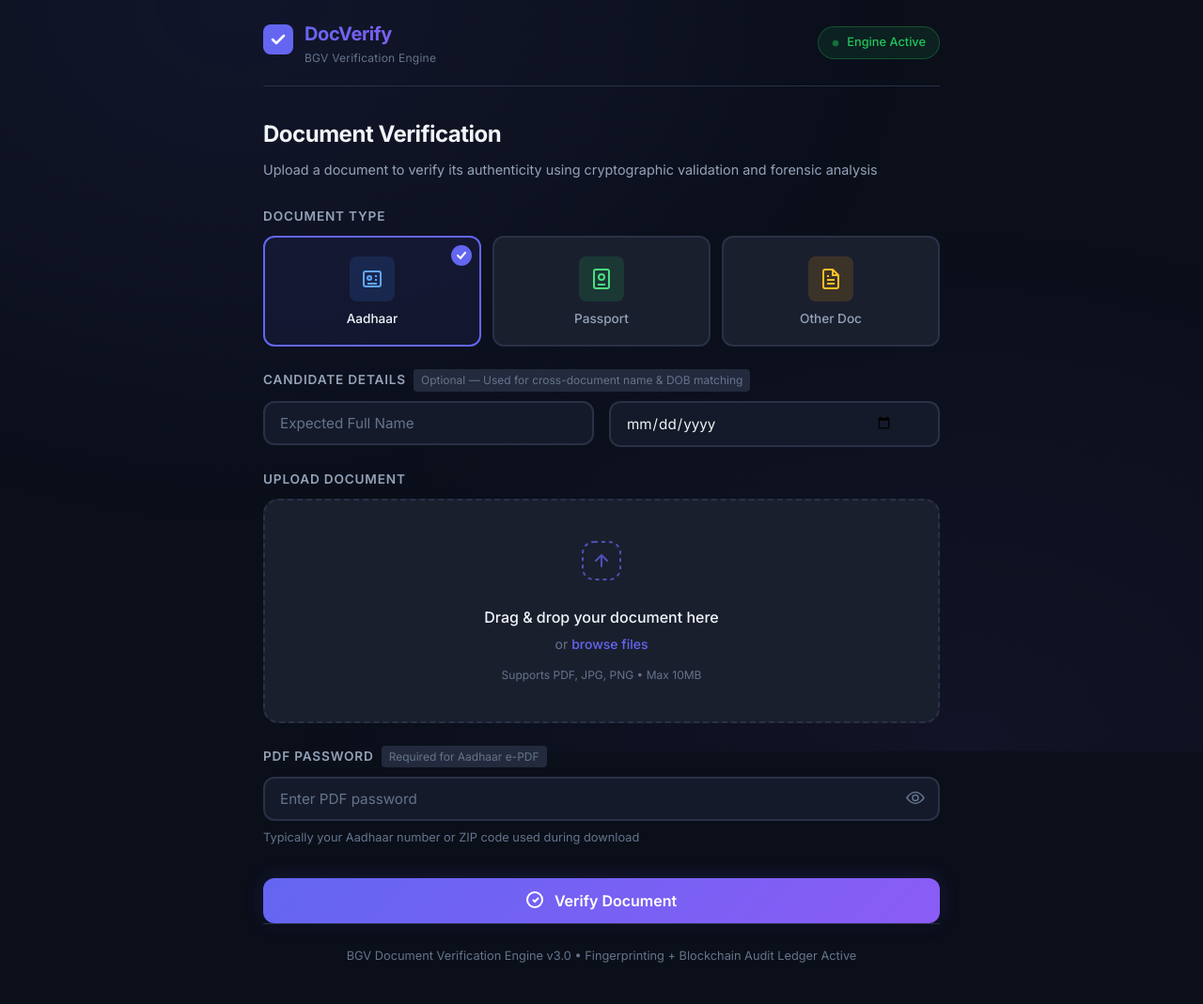
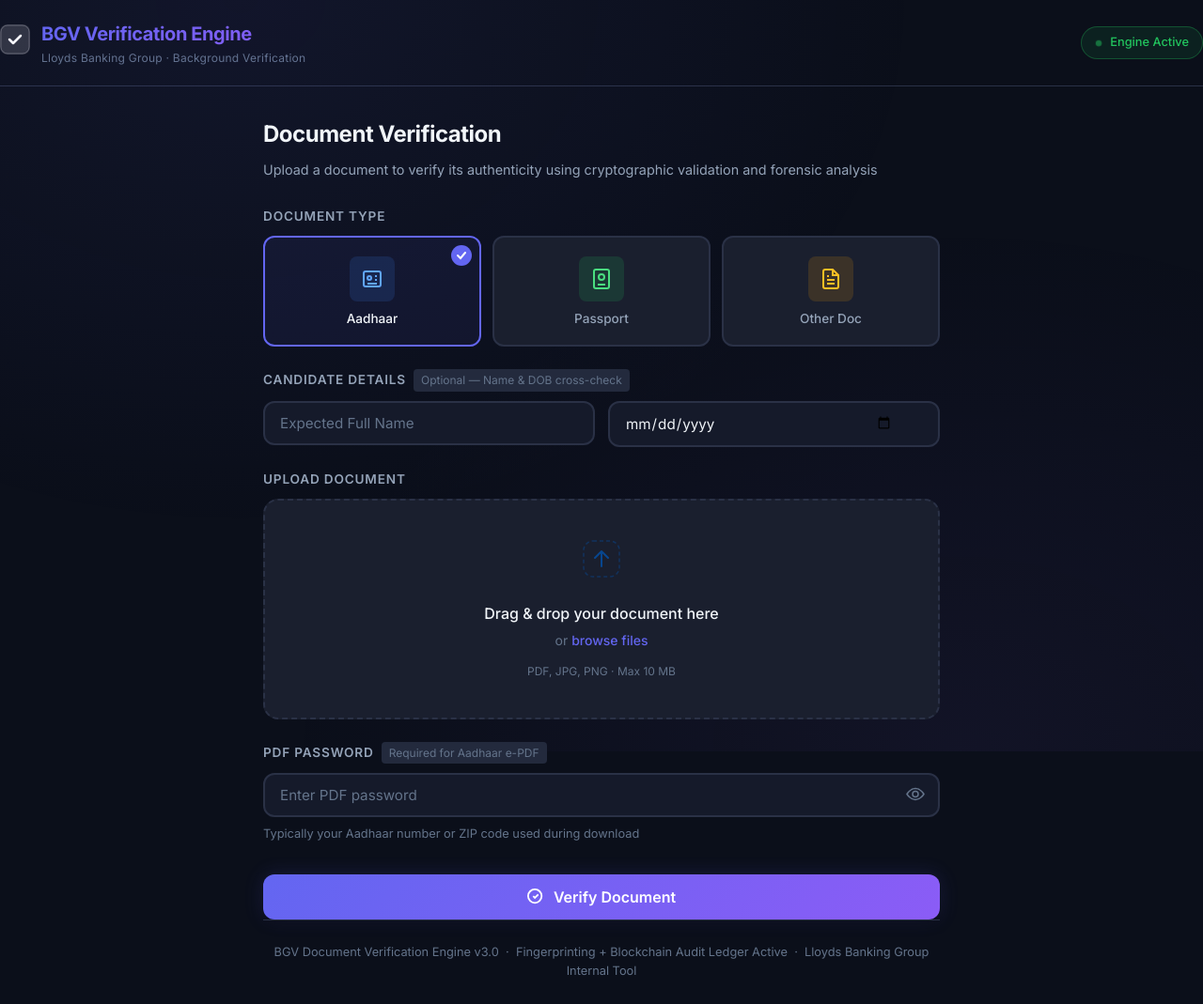
Before and after one commit to ltc-hack2026user139-maker/BGV-Blockchain, a website: page public/index.html in a window 1280 px wide. Shown: the whole page at 94% size. Drawn offline with Linux system fonts and the light colour scheme.

Commit message:
Update index.html

```diff
--- a/public/index.html
+++ b/public/index.html
@@ -3,7 +3,7 @@
 <head>
     <meta charset="UTF-8">
     <meta name="viewport" content="width=device-width, initial-scale=1.0">
-    <title>BGV Document Verification Engine</title>
+    <title>BGV Document Verification — Lloyds Banking Group</title>
     <meta name="description" content="Automated document verification and tamper detection for background verification">
     <link rel="preconnect" href="https://fonts.googleapis.com">
     <link rel="preconnect" href="https://fonts.gstatic.com" crossorigin>
@@ -11,26 +11,20 @@
     <link rel="stylesheet" href="/style.css">
 </head>
 <body>
-    <div class="app-container">
-        <!-- Header -->
+    <!-- Header — full-width banking blue bar -->
     <header class="header">
         <div class="header-content">
             <div class="logo-group">
                 <div class="logo-icon">
                     <svg width="32" height="32" viewBox="0 0 32 32" fill="none">
-                            <rect width="32" height="32" rx="8" fill="url(#logo-grad)"/>
+                        <rect width="32" height="32" rx="8" fill="rgba(255,255,255,0.15)"/>
                         <path d="M10 16L14 20L22 12" stroke="white" stroke-width="2.5" stroke-linecap="round" stroke-linejoin="round"/>
-                            <defs>
-                                <linearGradient id="logo-grad" x1="0" y1="0" x2="32" y2="32">
-                                    <stop stop-color="#6366F1"/>
-                                    <stop offset="1" stop-color="#8B5CF6"/>
-                                </linearGradient>
-                            </defs>
+                        <rect x="1" y="1" width="30" height="30" rx="7" stroke="rgba(255,255,255,0.25)" stroke-width="1"/>
                     </svg>
                 </div>
                 <div>
-                        <h1 class="logo-text">DocVerify</h1>
-                        <p class="logo-sub">BGV Verification Engine</p>
+                    <h1 class="logo-text">BGV Verification Engine</h1>
+                    <p class="logo-sub">Lloyds Banking Group · Background Verification</p>
                 </div>
             </div>
             <div class="header-badge">
@@ -40,6 +34,7 @@
         </div>
     </header>
 
+    <div class="app-container">
         <!-- Main Content -->
         <main class="main-content">
             <!-- Upload Section -->
@@ -101,13 +96,13 @@
                         </div>
                     </div>
 
-                    <!-- Candidate Details (Optional but Recommended) -->
+                    <!-- Candidate Details -->
                     <div class="form-group">
                         <label class="form-label">
                             Candidate Details
-                            <span class="label-hint">Optional — Used for cross-document name & DOB matching</span>
+                            <span class="label-hint">Optional — Name &amp; DOB cross-check</span>
                         </label>
-                        <div class="candidate-inputs" style="display: flex; gap: 16px;">
+                        <div class="candidate-inputs" style="display: flex; gap: 14px;">
                             <div style="flex: 1;">
                                 <input type="text" id="candidate-name" class="form-input" placeholder="Expected Full Name" autocomplete="off">
                             </div>
@@ -123,25 +118,19 @@
                         <div class="file-drop-zone" id="file-drop-zone">
                             <div class="drop-zone-content" id="drop-zone-content">
                                 <div class="drop-icon">
-                                    <svg width="48" height="48" viewBox="0 0 48 48" fill="none">
-                                        <rect x="4" y="4" width="40" height="40" rx="12" stroke="url(#upload-grad)" stroke-width="2" stroke-dasharray="4 4"/>
-                                        <path d="M24 18V30M18 24L24 18L30 24" stroke="url(#upload-grad)" stroke-width="2" stroke-linecap="round" stroke-linejoin="round"/>
-                                        <defs>
-                                            <linearGradient id="upload-grad" x1="4" y1="4" x2="44" y2="44">
-                                                <stop stop-color="#6366F1"/>
-                                                <stop offset="1" stop-color="#8B5CF6"/>
-                                            </linearGradient>
-                                        </defs>
+                                    <svg width="44" height="44" viewBox="0 0 44 44" fill="none">
+                                        <rect x="3" y="3" width="38" height="38" rx="10" stroke="#0057B8" stroke-width="1.5" stroke-dasharray="4 3" opacity="0.5"/>
+                                        <path d="M22 14V30M15 21L22 14L29 21" stroke="#0057B8" stroke-width="2" stroke-linecap="round" stroke-linejoin="round"/>
                                     </svg>
                                 </div>
-                                <p class="drop-text">Drag & drop your document here</p>
+                                <p class="drop-text">Drag &amp; drop your document here</p>
                                 <p class="drop-subtext">or <span class="browse-link">browse files</span></p>
-                                <p class="drop-formats">Supports PDF, JPG, PNG • Max 10MB</p>
+                                <p class="drop-formats">PDF, JPG, PNG · Max 10 MB</p>
                             </div>
                             <div class="file-preview hidden" id="file-preview">
                                 <div class="file-info">
                                     <div class="file-icon">
-                                        <svg width="24" height="24" viewBox="0 0 24 24" fill="none" stroke="currentColor" stroke-width="2">
+                                        <svg width="22" height="22" viewBox="0 0 24 24" fill="none" stroke="currentColor" stroke-width="2">
                                             <path d="M14 2H6a2 2 0 00-2 2v16a2 2 0 002 2h12a2 2 0 002-2V8z"/>
                                             <path d="M14 2v6h6"/>
                                         </svg>
@@ -152,7 +141,7 @@
                                     </div>
                                 </div>
                                 <button type="button" class="file-remove" id="file-remove" title="Remove file">
-                                    <svg width="18" height="18" viewBox="0 0 18 18" fill="none" stroke="currentColor" stroke-width="2">
+                                    <svg width="16" height="16" viewBox="0 0 18 18" fill="none" stroke="currentColor" stroke-width="2">
                                         <path d="M4 4L14 14M14 4L4 14"/>
                                     </svg>
                                 </button>
@@ -181,6 +170,7 @@
                             </button>
                         </div>
                         <p class="field-hint">Typically your Aadhaar number or ZIP code used during download</p>
+                        <p class="field-error hidden" id="password-error-msg">Incorrect password — please check and try again.</p>
                     </div>
 
                     <!-- Document Origin — only shown for "Other Document" (tamper detection) -->
@@ -214,7 +204,7 @@
                     <!-- Submit Button -->
                     <button type="submit" class="verify-btn" id="verify-btn">
                         <span class="btn-text">
-                            <svg width="20" height="20" viewBox="0 0 20 20" fill="none" stroke="currentColor" stroke-width="2">
+                            <svg width="18" height="18" viewBox="0 0 20 20" fill="none" stroke="currentColor" stroke-width="2">
                                 <path d="M9 17A8 8 0 109 1a8 8 0 000 16z"/>
                                 <path d="M7 9L9 11L13 7"/>
                             </svg>
@@ -222,7 +212,7 @@
                         </span>
                         <span class="btn-loading hidden">
                             <div class="spinner"></div>
-                            Analyzing...
+                            Analysing document…
                         </span>
                     </button>
                 </form>
@@ -232,7 +222,7 @@
             <section class="results-section hidden" id="results-section">
                 <div class="section-header">
                     <button class="back-btn" id="back-btn">
-                        <svg width="20" height="20" viewBox="0 0 20 20" fill="none" stroke="currentColor" stroke-width="2">
+                        <svg width="18" height="18" viewBox="0 0 20 20" fill="none" stroke="currentColor" stroke-width="2">
                             <path d="M15 10H5M5 10L9 6M5 10L9 14"/>
                         </svg>
                         New Verification
@@ -249,16 +239,16 @@
                     </div>
                     <div class="confidence-ring" id="confidence-ring">
                         <svg viewBox="0 0 120 120">
-                            <circle cx="60" cy="60" r="52" stroke="rgba(255,255,255,0.1)" stroke-width="8" fill="none"/>
-                            <circle cx="60" cy="60" r="52" stroke="url(#ring-grad)" stroke-width="8" fill="none"
-                                    stroke-dasharray="327" stroke-dashoffset="327" stroke-linecap="round"
-                                    id="confidence-circle" transform="rotate(-90 60 60)"/>
                             <defs>
                                 <linearGradient id="ring-grad" x1="0" y1="0" x2="120" y2="120">
                                     <stop stop-color="#22C55E"/>
                                     <stop offset="1" stop-color="#16A34A"/>
                                 </linearGradient>
                             </defs>
+                            <circle cx="60" cy="60" r="52" stroke="#E2E8F0" stroke-width="8" fill="none"/>
+                            <circle cx="60" cy="60" r="52" stroke="url(#ring-grad)" stroke-width="8" fill="none"
+                                    stroke-dasharray="327" stroke-dashoffset="327" stroke-linecap="round"
+                                    id="confidence-circle" transform="rotate(-90 60 60)"/>
                         </svg>
                         <div class="confidence-value">
                             <span class="confidence-number" id="confidence-number">0</span>
@@ -293,7 +283,7 @@
                     </div>
                 </div>
 
-                <!-- Tamper Module Score Breakdown (tamper/other pipeline) -->
+                <!-- Tamper Module Score Breakdown -->
                 <div class="data-card hidden" id="tamper-card">
                     <h3 class="data-card-title">
                         <span class="data-card-icon">🔬</span>
@@ -326,7 +316,7 @@
                 </div>
 
                 <!-- Chain Integrity Verifier -->
-                <div class="data-card" id="chain-integrity-card" style="margin-top:16px;">
+                <div class="data-card" id="chain-integrity-card" style="margin-top:0;">
                     <h3 class="data-card-title" style="display:flex;align-items:center;justify-content:space-between;flex-wrap:wrap;gap:10px;">
                         <span>
                             <span class="data-card-icon">⛓</span>
@@ -351,10 +341,10 @@
 
         <!-- Footer -->
         <footer class="footer">
-            <p>BGV Document Verification Engine v3.0 • Fingerprinting + Blockchain Audit Ledger Active</p>
+            <p>BGV Document Verification Engine v3.0 &nbsp;·&nbsp; Fingerprinting + Blockchain Audit Ledger Active &nbsp;·&nbsp; Lloyds Banking Group Internal Tool</p>
         </footer>
     </div>
 
-    <script src="/app.js?v=6"></script>
+    <script src="/app.js?v=7"></script>
 </body>
 </html>
```
Lines whose indentation alone changed are shown as unchanged.
